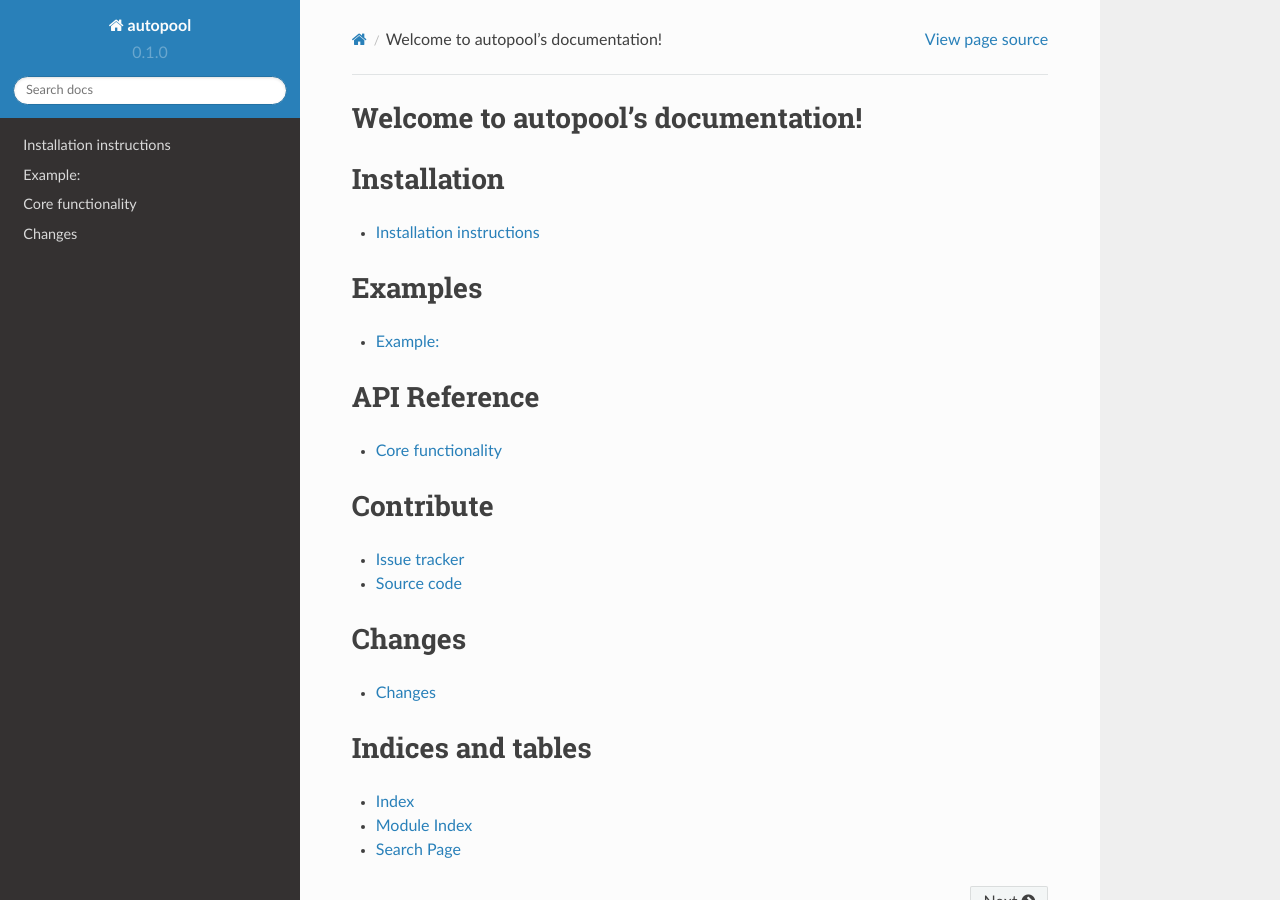
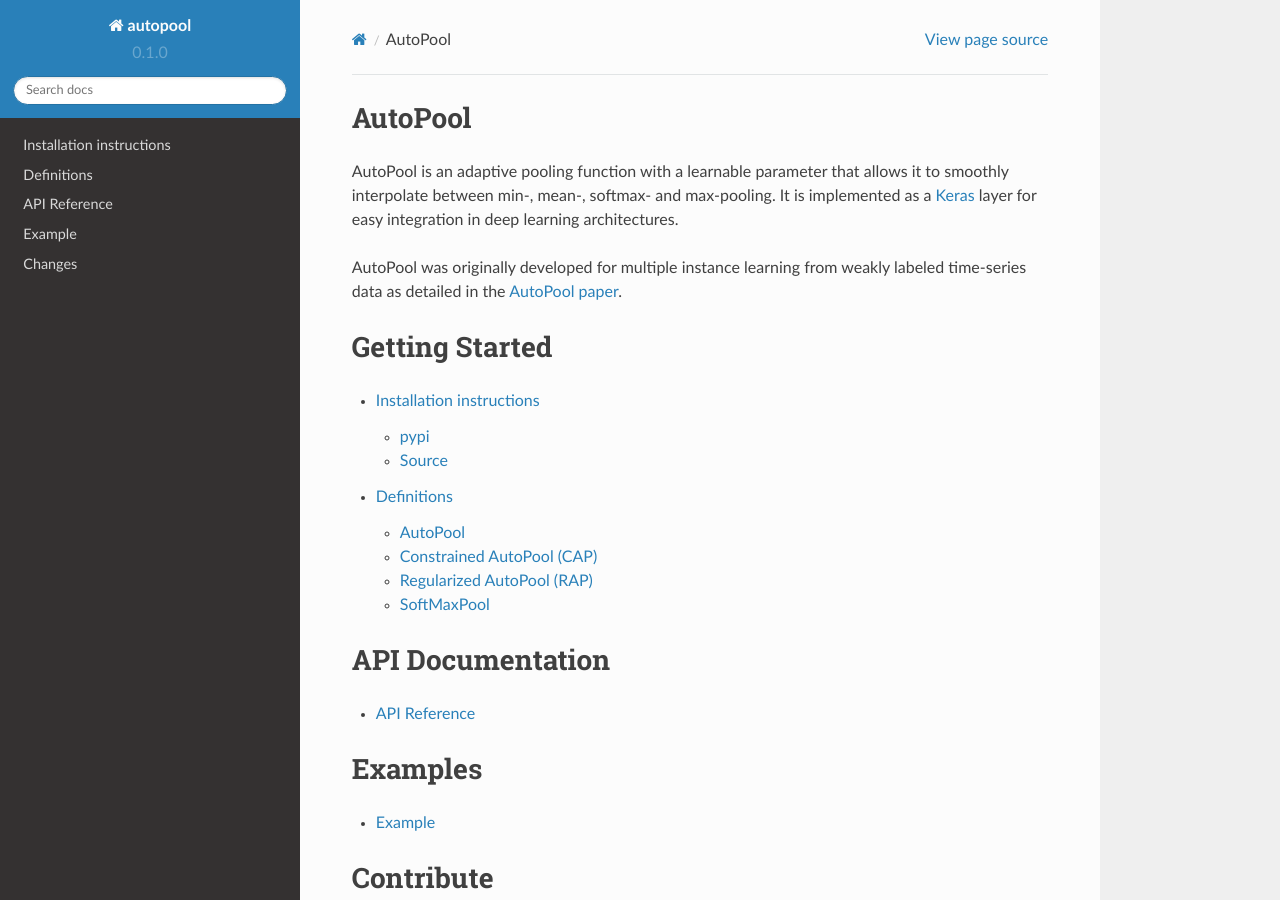
Before and after one commit to marl/autopool, a Sphinx documentation site: the page built from docs/index.rst, in a window 1280 px wide and 900 px high. Built offline with Sphinx 7.4.7 and the Read the Docs theme 2.0.0, drawn with Linux system fonts in a browser that asks for light colours.

Commit message:
Update doc structure

```diff
--- a/docs/api.rst
+++ b/docs/api.rst
@@ -2,8 +2,8 @@
 
 .. module:: autopool
 
-Core functionality
-------------------
+API Reference
+-------------
 .. automodule:: autopool.autopool
     :members:
 
--- a/docs/conf.py
+++ b/docs/conf.py
@@ -17,7 +17,8 @@ import sys
 import six
 import sphinx_rtd_theme
 sys.path.insert(0, os.path.abspath('.'))
-
+sys.path.insert(0, os.path.abspath('..'))
+sys.path.insert(0, os.path.abspath('../..'))
 
 # -- Project information -----------------------------------------------------
 
--- /dev/null
+++ b/docs/definitions.rst
@@ -0,0 +1,19 @@
+.. _definitions:
+
+Definitions
+^^^^^^^^^^^
+
+AutoPool
+~~~~~~~~
+
+
+Constrained AutoPool (CAP)
+~~~~~~~~~~~~~~~~~~~~~~~~~~
+
+
+Regularized AutoPool (RAP)
+~~~~~~~~~~~~~~~~~~~~~~~~~~
+
+
+SoftMaxPool
+~~~~~~~~~~~
--- a/docs/examples.rst
+++ b/docs/examples.rst
@@ -1,4 +1,4 @@
 .. _examples:
 
-Example:
-========
+Example
+^^^^^^^
--- a/docs/index.rst
+++ b/docs/index.rst
@@ -2,21 +2,42 @@
    sphinx-quickstart on Thu Apr 26 11:17:42 2018.
    You can adapt this file completely to your liking, but it should at least
    contain the root `toctree` directive.
+.. |br| raw:: html
 
-Welcome to autopool's documentation!
-====================================
+   <br />
+
+AutoPool
+========
+
+AutoPool is an adaptive pooling function with a learnable parameter that allows
+it to smoothly interpolate between min-, mean-, softmax- and max-pooling. It is
+implemented as a `Keras <https://keras.io/>`_ layer for easy integration in
+deep learning architectures.
+
+AutoPool was originally developed for multiple instance learning from weakly
+labeled time-series data as detailed in the
+`AutoPool paper <https://arxiv.org/>`_.
 
 .. toctree::
    :maxdepth: 2
    :caption: Contents:
 
 
-Installation
-============
+Getting Started
+===============
 .. toctree::
-    :maxdepth: 1
+    :maxdepth: 2
 
     installation
+    definitions
+
+
+API Documentation
+=================
+.. toctree::
+   :maxdepth: 3
+
+   api
 
 
 Examples
```
Also changed, not shown: other parts of docs/index.rst (+0 -7 lines), docs/installation.rst (+41 -1 lines).
